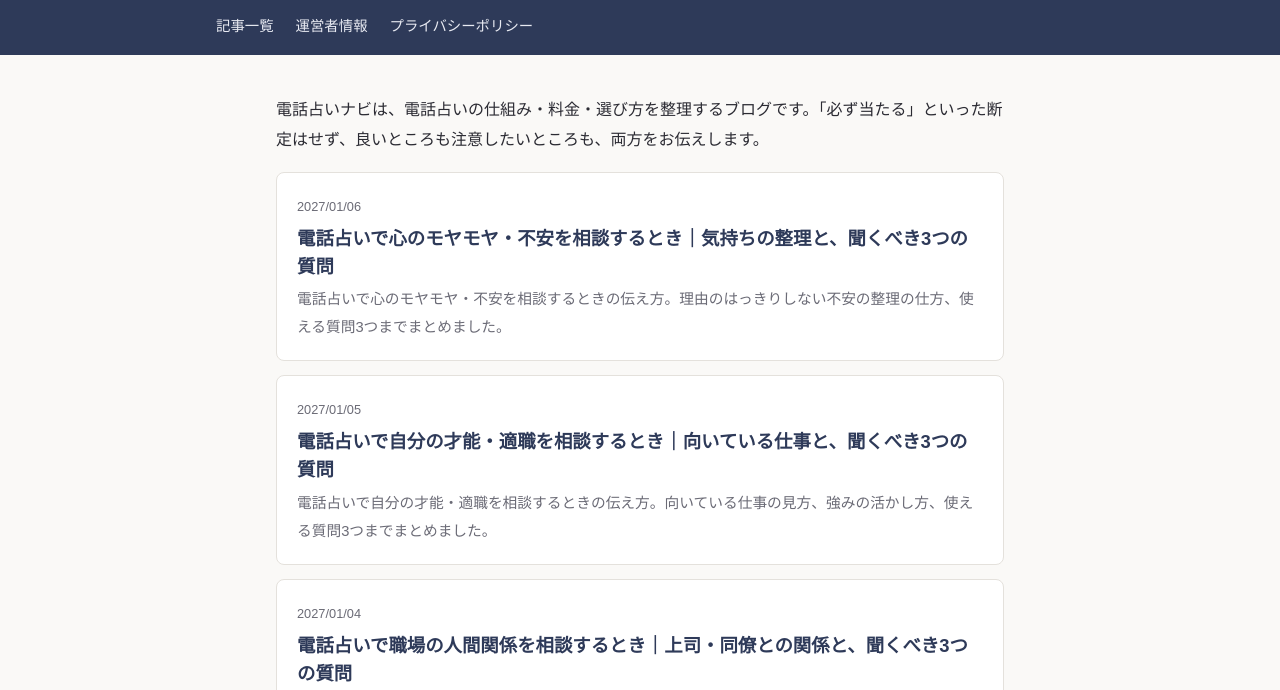
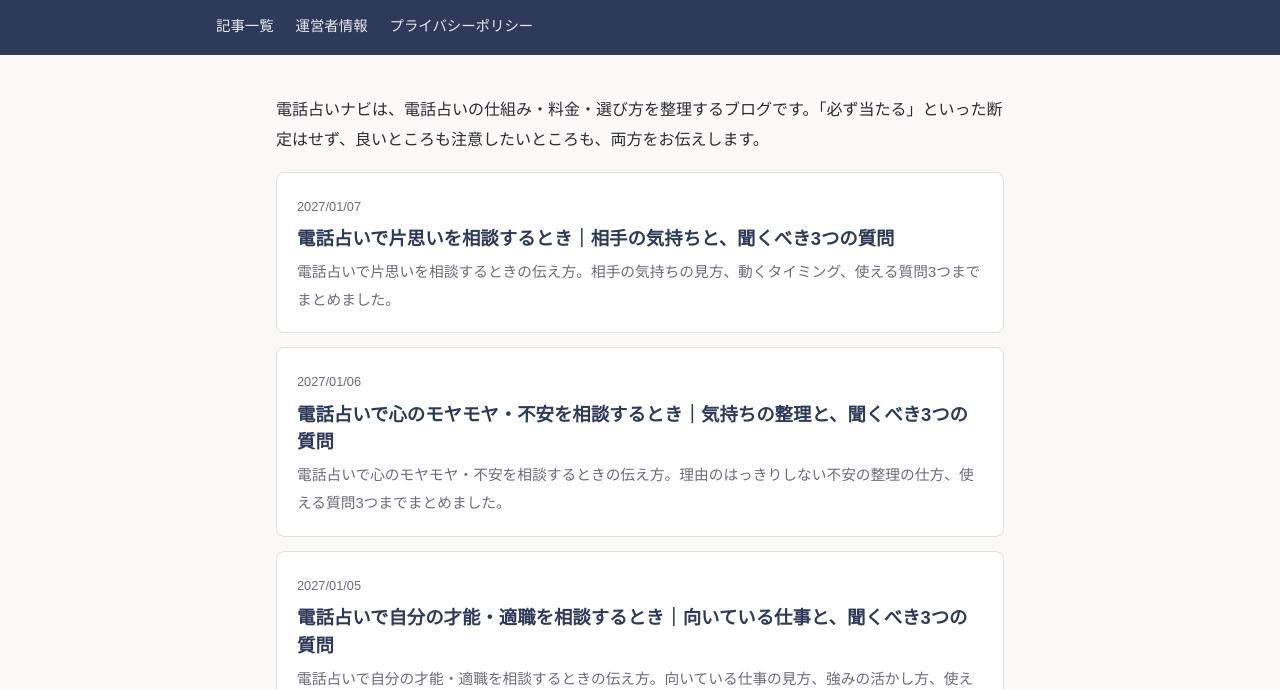
Before and after one commit to yuito1993/denwa-blog, a plain HTML site: page index.html in a window 1280 px wide. Shown: the part 98-788 px from the top of the page. Drawn offline with Linux system fonts and the light colour scheme.

Commit message:
一覧を更新：第54本（片思い相談）を追加

```diff
--- a/index.html
+++ b/index.html
@@ -22,6 +22,11 @@
 <main class="container">
   <p>電話占いナビは、電話占いの仕組み・料金・選び方を整理するブログです。「必ず当たる」といった断定はせず、良いところも注意したいところも、両方をお伝えします。</p>
   <ul class="article-list">
+    <li>
+      <span class="date">2027/01/07</span>
+      <h2><a href="articles/kataomoi-sodan.html">電話占いで片思いを相談するとき｜相手の気持ちと、聞くべき3つの質問</a></h2>
+      <p>電話占いで片思いを相談するときの伝え方。相手の気持ちの見方、動くタイミング、使える質問3つまでまとめました。</p>
+    </li>
     <li>
       <span class="date">2027/01/06</span>
       <h2><a href="articles/moyamoya-fuan-sodan.html">電話占いで心のモヤモヤ・不安を相談するとき｜気持ちの整理と、聞くべき3つの質問</a></h2>
```
